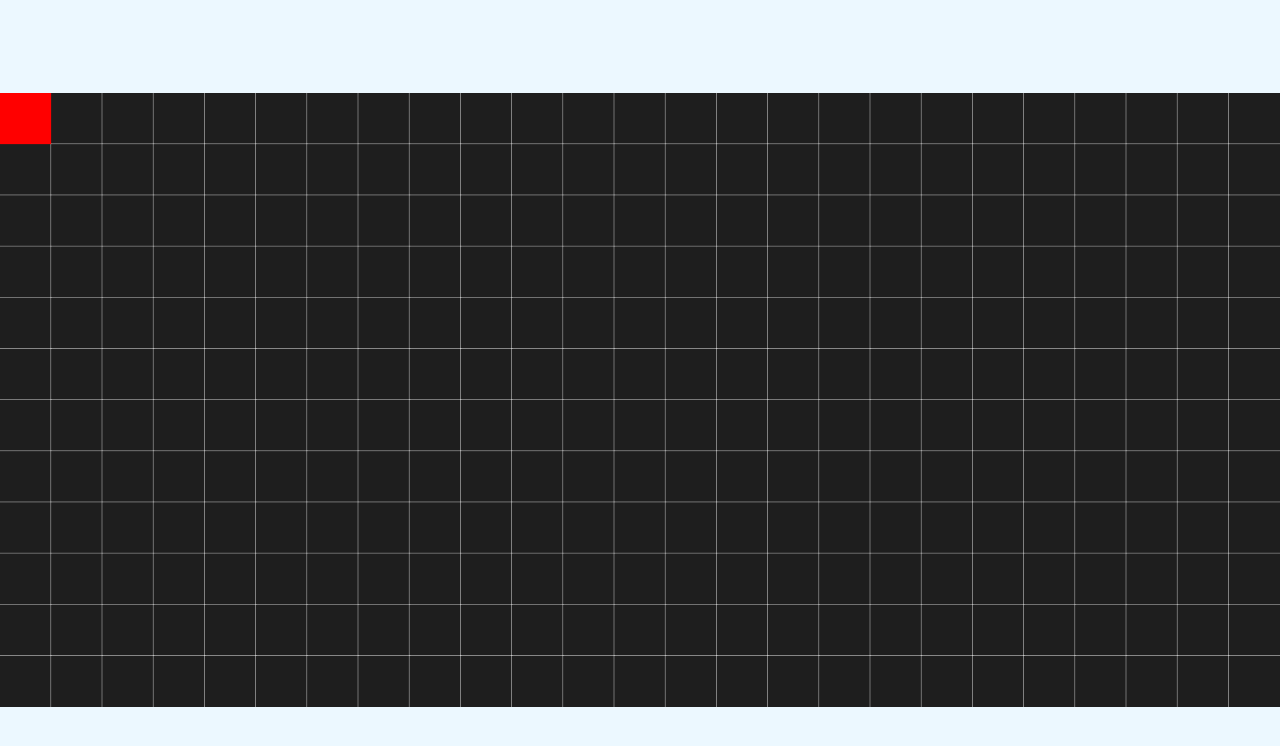
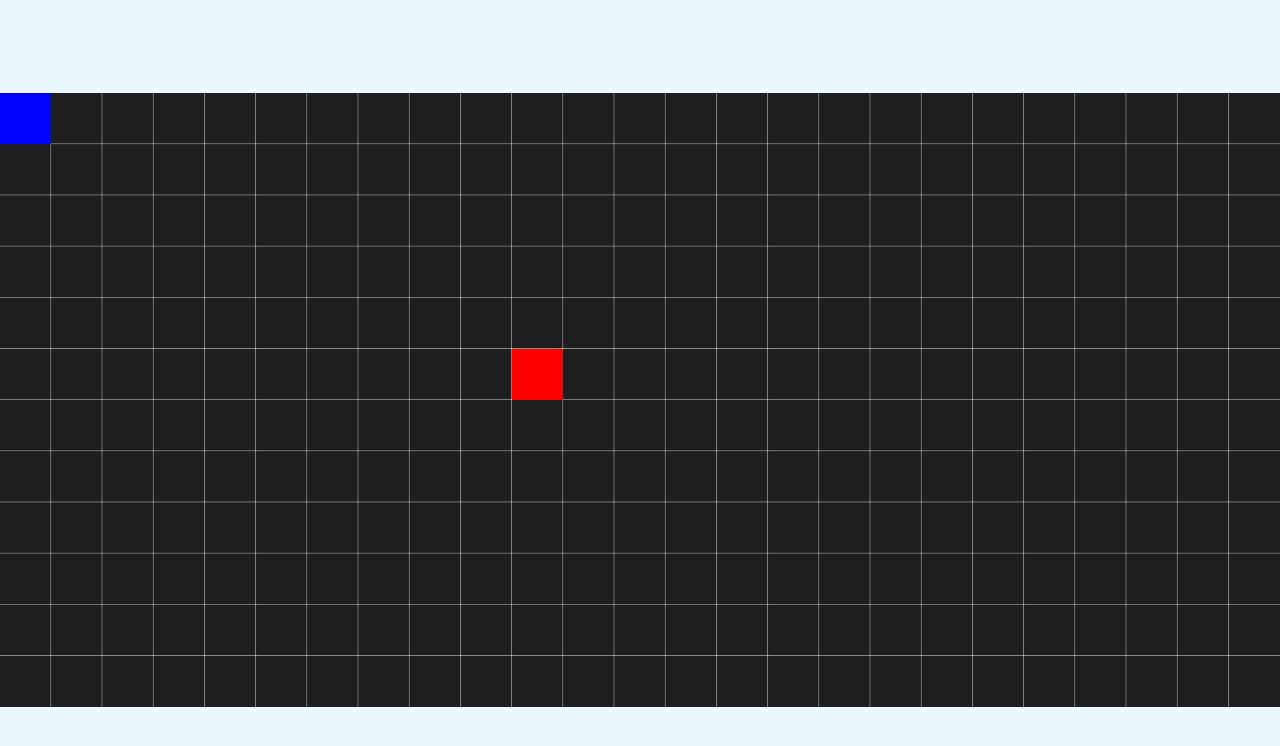
Before and after one commit to Aytsuu/Meiro, a website: page frontend/src/index.html in a window 1280 px wide. Shown: the top 746 px of the page. Drawn offline with Linux system fonts and the light colour scheme.

Commit message:
Enemy display and all direction player movement

```diff
--- /dev/null
+++ b/frontend/classes/Enemy.js
@@ -0,0 +1,15 @@
+class Enemy {
+    constructor({ size }) {
+        this.position = {
+            x: 64 * 10, // Initial enemy position (column 10, row 5)
+            y: 64 * 5
+        }
+        this.size = size
+    }
+
+    // color red tile for enemy
+    draw() {
+        c.fillStyle = 'red'
+        c.fillRect(this.position.x, this.position.y, this.size.width, this.size.height)
+    }
+}
--- a/frontend/classes/Player.js
+++ b/frontend/classes/Player.js
@@ -46,7 +46,7 @@ class Player{
 
     // Rendering the player
     draw(){
-        c.fillStyle = 'red'
+        c.fillStyle = 'blue'
         c.fillRect(this.position.x, this.position.y, this.size.width, this.size.height)
     }
 }
--- a/frontend/classes/Sprite.js
+++ b/frontend/classes/Sprite.js
@@ -5,7 +5,8 @@ class Sprite{
     }
 
     draw(){
-        c.fillStyle = 'red'
+        c.fillStyle = 'blue'
         c.fillRect(this.position.x, this.position.y, this.size.width, this.size.height)
     }
+
 }
--- a/frontend/src/index.html
+++ b/frontend/src/index.html
@@ -12,6 +12,7 @@
 </body>
 </html>
 
+<script src="/frontend/classes/Enemy.js"></script>"
 <script src="/frontend/classes/Sprite.js"></script>
 <script src="/frontend/classes/Player.js"></script>
 <script src="index.js"></script>
--- a/frontend/src/index.js
+++ b/frontend/src/index.js
@@ -1,3 +1,4 @@
+
 // Creating canvas
 const canvas = document.querySelector('canvas')
 const c = canvas.getContext('2d')
@@ -20,13 +21,21 @@ const player = new Player({
     }
 })
 
+// Enemy object initialization
+const enemy = new Enemy({
+    size: {
+        width: tileSize,
+        height: tileSize
+    }
+})
+
 // This function renders all objects and re-render them infinitely
-function animate(){
+function animate() {
     window.requestAnimationFrame(animate)
 
     // Rendering the map
-    for (let i = 0; i < canvas.height / tileSize; i++){
-        for (let j = 0; j < canvas.width / tileSize; j++){
+    for (let i = 0; i < canvas.height / tileSize; i++) {
+        for (let j = 0; j < canvas.width / tileSize; j++) {
             c.fillStyle = '#1e1e1e'
             c.strokeStyle = 'white'
             c.strokeRect(j * tileSize, i * tileSize, tileSize, tileSize)
@@ -38,15 +47,17 @@ function animate(){
     player.draw()
     player.movementUpdate()
 
+    // Rendering the enemy
+    enemy.draw()
+
     // Updates player position
     player.velocity.x = 0
     player.velocity.y = 0
 
-    if(setMove){
+    if (setMove) {
         player.velocity.x = currentX
         player.velocity.y = currentY
     }
-
 }
 
 animate() // Function calling
```
Also changed, not shown: frontend/classes/EnemySprite.js (added, +12 -0 lines).
